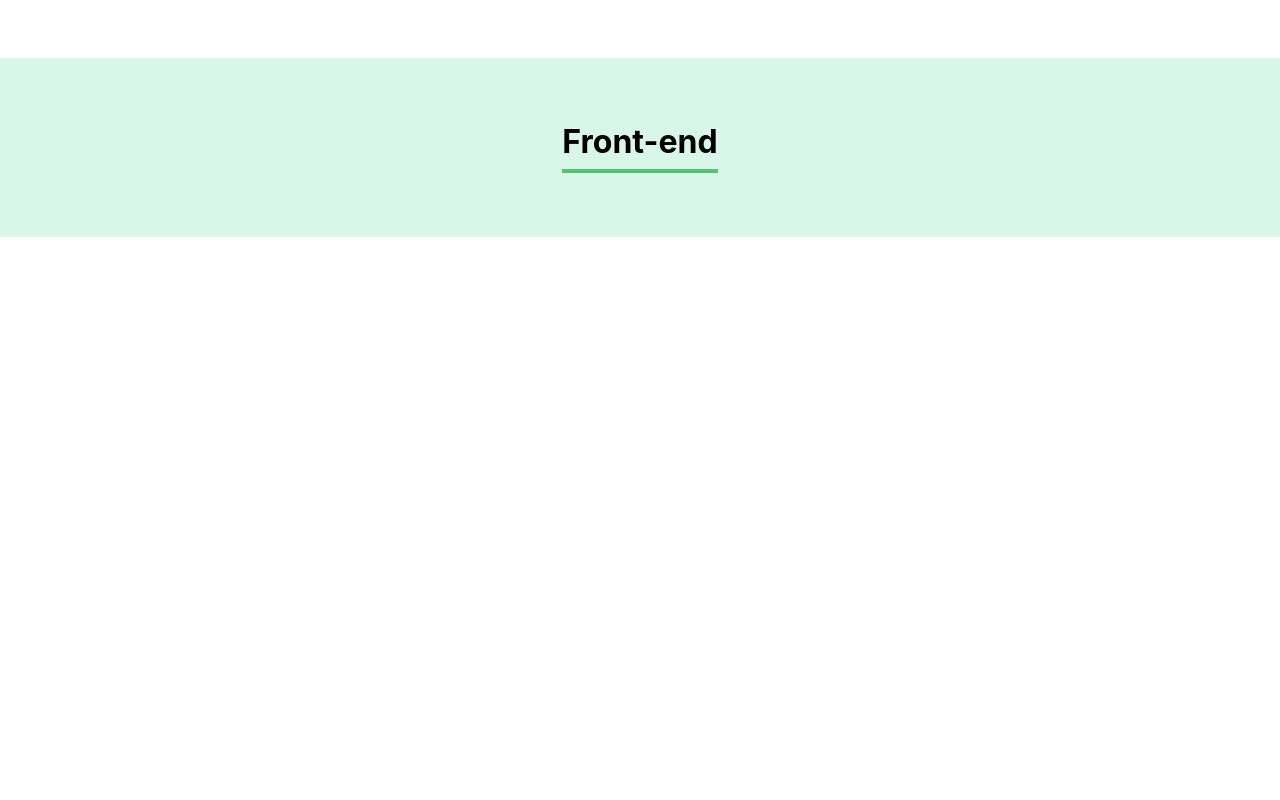
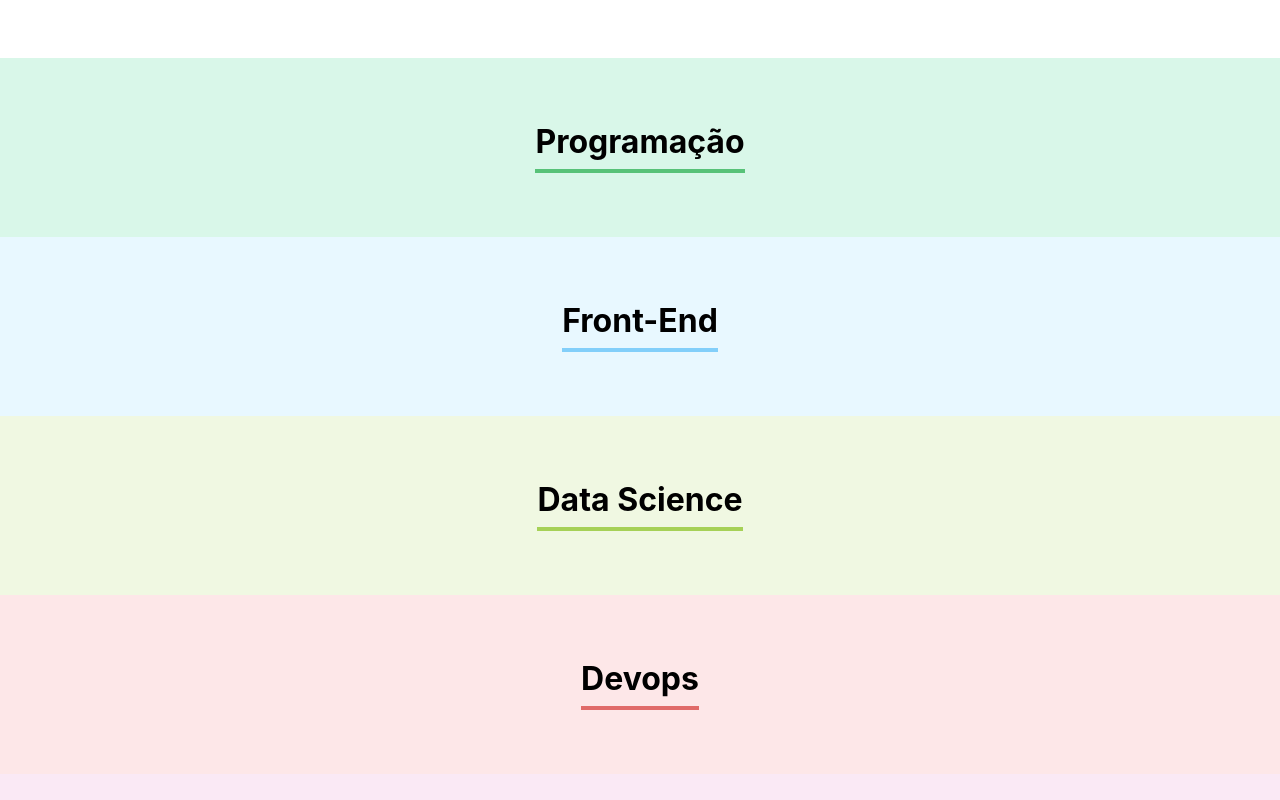
Before and after one commit to DiogoToloto/cadastroProdutos, a React (Create React App) app: page / in a window 1280 px wide. Shown: the part 1420-2220 px from the top of the page. Before the commit the page ends 1657 px from the top, so only its background shows below. Built offline with nearby package versions, Linux system fonts and the light colour scheme.

Commit message:
criando o mapeamento dos times e a estilização de cada um

```diff
--- a/src/App.js
+++ b/src/App.js
@@ -9,38 +9,38 @@
   {
     nome: 'Programação',
     corPrimaria: '#57c278',
-    corSeundaria: '#D9F7E9'
+    corSegundaria: '#D9F7E9'
   },
   {
     nome: 'Front-End',
     corPrimaria: '#82CFFA',
-    corSeundaria: '#E8F8FF'
+    corSegundaria: '#E8F8FF'
   },
   {
     nome: 'Data Science',
     corPrimaria: '#A6D157',
-    corSeundaria: '#F0F8E2'
+    corSegundaria: '#F0F8E2'
   },
   {
     nome: 'Devops',
     corPrimaria: '#E06B69',
-    corSeundaria: '#FDE7E8'
+    corSegundaria: '#FDE7E8'
   },
   {
     nome: 'UX e Design',
     corPrimaria: '#DB6EBF',
-    corSeundaria: '#FAE9F5'
+    corSegundaria: '#FAE9F5'
   },
   {
     nome: 'Mobile',
-    corPrimaria: 'FFBA05',
-    corSeundaria: 'FFF5D9'
+    corPrimaria: '#FFBA05',
+    corSegundaria: '#FFF5D9'
   },
   {
     nome: 'Inovação e Gestão',
-    corPrimaria: 'FF8A29',
-    corSeundaria: 'FFEEDF'
-  },
+    corPrimaria: '#FF8A29',
+    corSegundaria: '#FFEEDF'
+  }
 ];
 
   const [colaboradores, setColaboradores] = useState([]);
@@ -56,7 +56,7 @@
     <div className="App">
       <Banner/>
       <Formulario aoColaboradorCadastrado={colaboradores => aoNovoColaboradorAdicionado(colaboradores)}/>
-        <Time nome="Front-end"/>
+        {times.map(time => <Time key={time.nome} nome={time.nome} corPrimaria={time.corPrimaria} corSegundaria={time.corSegundaria}/>)}
     </div>
   );
 }
--- a/src/componentes/CampoTexto/CampoTexto.jsx
+++ b/src/componentes/CampoTexto/CampoTexto.jsx
@@ -1,4 +1,3 @@
-import React, { useState } from "react";
 import "./CampoTexto.css"
 
 export const CampoTexto = (props) => {
--- a/src/componentes/Formulario/Formulario.jsx
+++ b/src/componentes/Formulario/Formulario.jsx
@@ -14,7 +14,6 @@
         'UX e Design',
         'Mobile',
         'Inovação e Gestão'
-
     ]
 
     const aoSalvar = (event) => {
--- a/src/componentes/Time/Time.jsx
+++ b/src/componentes/Time/Time.jsx
@@ -2,8 +2,8 @@
 
 const Time = (props) => {
     return(
-        <section className="time">
-            <h3>{props.nome}</h3>
+        <section className="time" style={{backgroundColor: props.corSegundaria}} >
+            <h3 style={{borderBottomColor: props.corPrimaria}}>{props.nome}</h3>
         </section>
     )
 }
--- a/src/index.js
+++ b/src/index.js
@@ -9,7 +9,3 @@
     <App />
   </React.StrictMode>
 );
-
-// If you want to start measuring performance in your app, pass a function
-// to log results (for example: reportWebVitals(console.log))
-// or send to an analytics endpoint. Learn more: https://bit.ly/CRA-vitals
```
